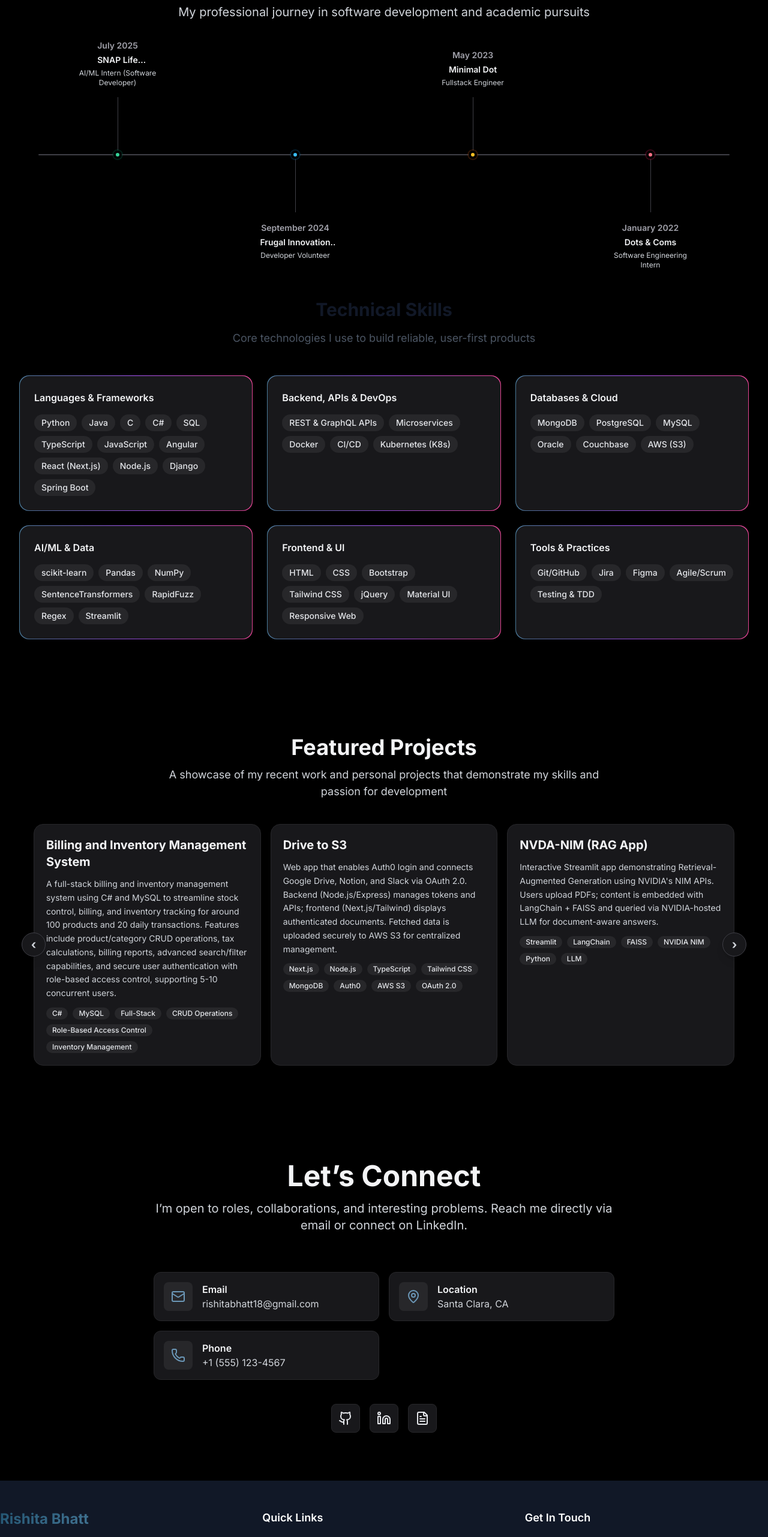
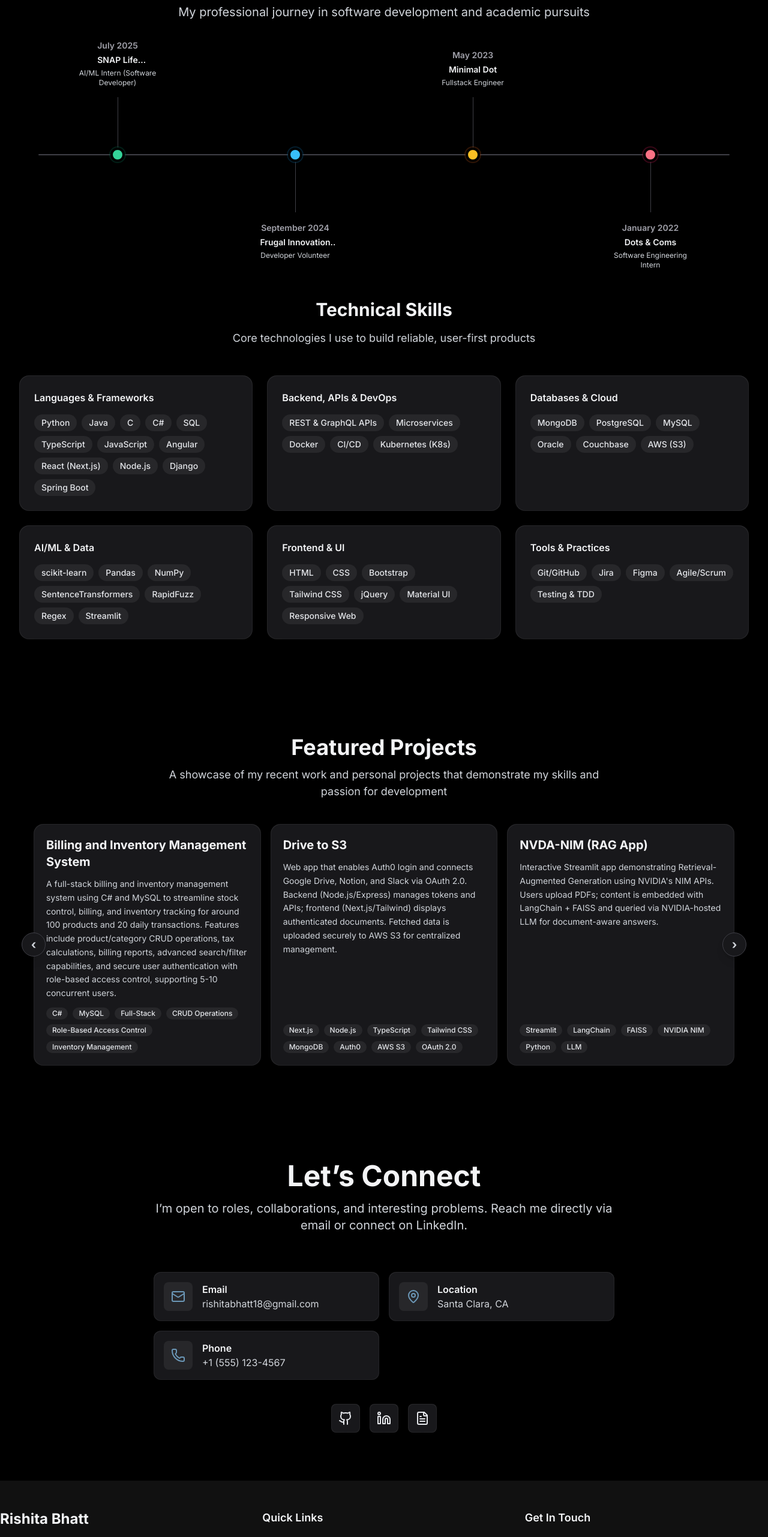
Before and after one commit to bhattrishita/portfolio, a Next.js app: page / in a window 1280 px wide. Shown: the part 938-3501 px from the top of the page at 60% size. Built offline with nearby package versions, Linux system fonts and the light colour scheme.

Commit message:
Update UI: footer background color, gradient borders on hover, equal height project cards, experience timeline improvements

```diff
--- a/src/components/Contact.tsx
+++ b/src/components/Contact.tsx
@@ -75,14 +75,16 @@ const Contact = () => {
                   whileInView={{ opacity: 1, y: 0 }}
                   transition={{ duration: 0.6, delay: index * 0.1 }}
                   viewport={{ once: true }}
-                className="flex items-center p-4 bg-zinc-900 border border-zinc-800 rounded-xl shadow-lg hover:shadow-xl transition-shadow duration-300 group"
+                  className="rounded-xl p-[1px] bg-zinc-800 hover:bg-gradient-to-r hover:from-primary-500 hover:via-purple-500 hover:to-pink-500 overflow-hidden transition-all duration-300 group"
                 >
+                  <div className="flex items-center p-4 bg-zinc-900 rounded-xl shadow-lg hover:shadow-xl transition-shadow duration-300 h-full">
                     <div className="flex-shrink-0 w-12 h-12 bg-zinc-800 rounded-lg flex items-center justify-center group-hover:bg-zinc-700 transition-colors duration-200">
                       <info.icon size={24} className="text-primary-400" />
                     </div>
                     <div className="ml-4">
                       <h4 className="font-semibold text-gray-100">{info.title}</h4>
                       <p className="text-gray-300">{info.value}</p>
+                    </div>
                   </div>
                 </motion.a>
               ))}
@@ -101,10 +103,12 @@ const Contact = () => {
                     whileInView={{ opacity: 1, scale: 1 }}
                     transition={{ duration: 0.6, delay: index * 0.1 }}
                     viewport={{ once: true }}
-                  className={`w-12 h-12 bg-zinc-900 border border-zinc-800 rounded-lg flex items-center justify-center shadow-lg hover:shadow-xl transition-all duration-200 text-gray-200 ${link.color}`}
+                  className="w-12 h-12 rounded-lg p-[1px] bg-zinc-800 hover:bg-gradient-to-r hover:from-primary-500 hover:via-purple-500 hover:to-pink-500 overflow-hidden transition-all duration-300 group"
                     aria-label={link.name}
                   >
+                    <div className="w-full h-full bg-zinc-900 rounded-lg flex items-center justify-center shadow-lg hover:shadow-xl transition-all duration-200 text-gray-200 group-hover:text-primary-400">
                       <link.icon size={24} />
+                    </div>
                   </motion.a>
                 ))}
               </div>
--- a/src/components/Experience.tsx
+++ b/src/components/Experience.tsx
@@ -147,16 +147,16 @@ const Experience = () => {
                     onMouseLeave={() => setHoveredIndex(null)}
                     className="absolute left-1/2 top-1/2 -translate-x-1/2 -translate-y-1/2 z-10 cursor-pointer"
                   >
-                    <div className={`w-3.5 h-3.5 rounded-full border-4 border-black ${accents.dot} shadow-lg ring-2 ${accents.ring} transition-transform duration-200 hover:scale-110`}>
+                    <div className={`w-6 h-6 rounded-full border-4 border-black ${accents.dot} shadow-lg ring-2 ${accents.ring} transition-transform duration-200 hover:scale-125`}>
                       {/* subtle glow handled by ring */}
                     </div>
                   </div>
 
                   {/* Label above/below */}
-                  <div className={`absolute left-1/2 -translate-x-1/2 ${isTop ? 'top-0 -translate-y-full pb-4' : 'bottom-0 translate-y-full pt-4'} text-center max-w-[200px]`}>
+                  <div className={`absolute left-1/2 -translate-x-1/2 ${isTop ? 'top-0 -translate-y-full pb-4' : 'bottom-0 translate-y-full pt-4'} text-center max-w-[220px]`}>
                     <div className="text-sm font-semibold text-zinc-400 mb-1">{monthYear}</div>
                     <div className="text-sm font-semibold text-gray-100 mb-1 line-clamp-1">{exp.company}</div>
-                    <div className="text-xs text-gray-300 line-clamp-2">{exp.title}</div>
+                    <div className="text-xs text-gray-300 line-clamp-2 break-words">{exp.title}</div>
                   </div>
                 </div>
               )
@@ -232,8 +232,8 @@ const Experience = () => {
           className="mt-20"
         >
           <div className="text-center mb-12">
-            <h3 className="text-3xl font-bold text-gray-900 mb-4">Technical Skills</h3>
-            <p className="text-lg text-gray-600">Core technologies I use to build reliable, user-first products</p>
+            <h3 className="text-3xl font-bold text-gray-100 mb-4">Technical Skills</h3>
+            <p className="text-lg text-gray-300">Core technologies I use to build reliable, user-first products</p>
           </div>
 
           <div className="grid md:grid-cols-2 lg:grid-cols-3 gap-6">
@@ -251,7 +251,7 @@ const Experience = () => {
                 whileInView={{ opacity: 1, y: 0 }}
                 transition={{ duration: 0.6, delay: index * 0.1 }}
                 viewport={{ once: true }}
-                className="rounded-2xl p-[1px] bg-gradient-to-r from-primary-500 via-purple-500 to-pink-500 overflow-hidden"
+                className="rounded-2xl p-[1px] bg-zinc-800 hover:bg-gradient-to-r hover:from-primary-500 hover:via-purple-500 hover:to-pink-500 overflow-hidden transition-all duration-300"
               >
                 <div className="bg-zinc-900 rounded-2xl p-6 shadow-lg hover:shadow-xl transition-shadow duration-300 h-full">
                   <h4 className="font-semibold text-gray-100 mb-4">{group.title}</h4>
--- a/src/components/Footer.tsx
+++ b/src/components/Footer.tsx
@@ -28,7 +28,7 @@ const Footer = () => {
   ]
 
   return (
-    <footer className="bg-gray-900 text-white">
+    <footer className="text-white" style={{ backgroundColor: 'rgb(17 17 17)' }}>
       <div className="container-custom">
         <div className="py-12">
           <div className="grid md:grid-cols-3 gap-8">
@@ -40,8 +40,8 @@ const Footer = () => {
               viewport={{ once: true }}
               className="space-y-4"
             >
-              <h3 className="text-2xl font-bold gradient-text">Rishita Bhatt</h3>
-              <p className="text-gray-400 leading-relaxed">
+              <h3 className="text-2xl font-bold text-gray-100">Rishita Bhatt</h3>
+              <p className="text-gray-300 leading-relaxed">
                 Software Developer and CSE Master&apos;s student passionate about creating innovative web applications and solving complex problems.
               </p>
             </motion.div>
@@ -54,7 +54,7 @@ const Footer = () => {
               viewport={{ once: true }}
               className="space-y-4"
             >
-              <h4 className="text-lg font-semibold">Quick Links</h4>
+              <h4 className="text-lg font-semibold text-gray-100">Quick Links</h4>
               <ul className="space-y-2">
                 {[
                   { name: 'About', href: '#about' },
@@ -65,7 +65,7 @@ const Footer = () => {
                   <li key={link.name}>
                     <a
                       href={link.href}
-                      className="text-gray-400 hover:text-white transition-colors duration-200"
+                      className="text-gray-300 hover:text-white transition-colors duration-200"
                     >
                       {link.name}
                     </a>
@@ -82,10 +82,10 @@ const Footer = () => {
               viewport={{ once: true }}
               className="space-y-4"
             >
-              <h4 className="text-lg font-semibold">Get In Touch</h4>
+              <h4 className="text-lg font-semibold text-gray-100">Get In Touch</h4>
               <div className="space-y-2">
-                <p className="text-gray-400">Santa Clara, CA</p>
-                <p className="text-gray-400">rishitabhatt18@gmail.com</p>
+                <p className="text-gray-300">Santa Clara, CA</p>
+                <p className="text-gray-300">rishitabhatt18@gmail.com</p>
                 <div className="flex space-x-4 pt-2">
                   {socialLinks.map((link) => (
                     <a
@@ -93,7 +93,7 @@ const Footer = () => {
                       href={link.href}
                       target="_blank"
                       rel="noopener noreferrer"
-                      className={`text-gray-400 transition-colors duration-200 ${link.color}`}
+                      className="text-gray-300 hover:text-primary-400 transition-colors duration-200"
                       aria-label={link.name}
                     >
                       <link.icon size={20} />
--- a/src/components/Projects.tsx
+++ b/src/components/Projects.tsx
@@ -232,15 +232,16 @@ function Carousel({ projects }: { projects: Project[] }) {
     <div className="relative">
       <div className="overflow-hidden">
         <div
-          className={`flex flex-nowrap ${isTransitioning ? 'transition-transform duration-[600ms] ease-in-out' : ''}`}
+          className={`flex flex-nowrap items-stretch ${isTransitioning ? 'transition-transform duration-[600ms] ease-in-out' : ''}`}
           style={{ transform: `translateX(-${translateX}%)` }}
         >
           {infiniteProjects.map((project, index) => (
-            <div key={index} className="w-full md:w-1/3 flex-shrink-0 px-2">
-              <div className="relative bg-zinc-900 rounded-2xl shadow-lg overflow-hidden border border-zinc-800 group h-full">
-                <div className="p-5 space-y-3">
+            <div key={index} className="w-full md:w-1/3 flex-shrink-0 px-2 flex">
+              <div className="rounded-2xl p-[1px] bg-zinc-800 hover:bg-gradient-to-r hover:from-primary-500 hover:via-purple-500 hover:to-pink-500 overflow-hidden transition-all duration-300 group flex-1 flex flex-col">
+                <div className="relative bg-zinc-900 rounded-2xl shadow-lg overflow-hidden group flex-1 flex flex-col">
+                <div className="p-5 space-y-3 flex-1 flex flex-col">
                   <h3 className="text-xl font-bold text-gray-100">{project.title}</h3>
-                  <p className="text-sm text-gray-300 leading-relaxed">{project.description}</p>
+                  <p className="text-sm text-gray-300 leading-relaxed flex-1">{project.description}</p>
                   <div className="flex flex-wrap gap-2">
                     {project.technologies.map((tech, techIndex) => (
                       <span key={techIndex} className="px-2.5 py-0.5 bg-zinc-800 text-gray-200 rounded-full text-xs font-medium hover:bg-primary-900/40 hover:text-primary-300 transition-colors duration-200">
@@ -262,6 +263,7 @@ function Carousel({ projects }: { projects: Project[] }) {
                     </a>
                   </div>
                 )}
+                </div>
               </div>
             </div>
           ))}
```
Lines whose indentation alone changed are shown as unchanged.
